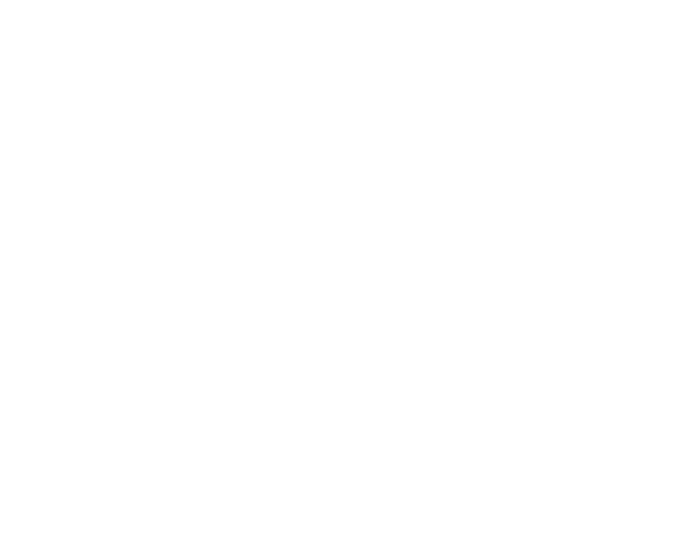
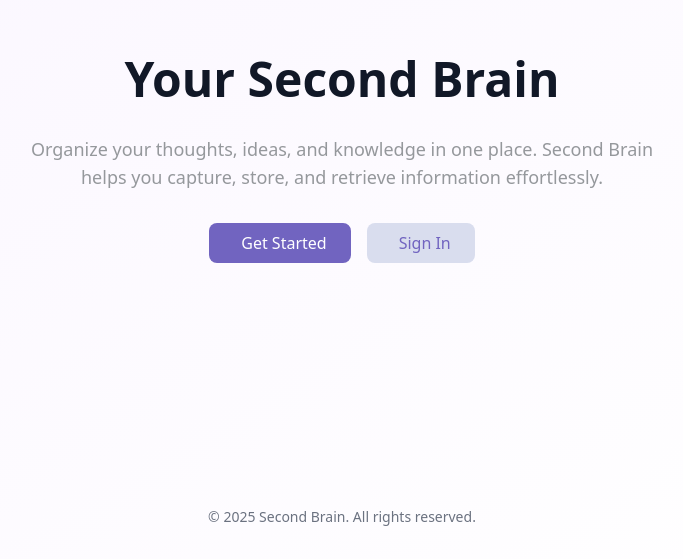
Before and after one commit to deepak-mahto/second-brain, a React (Vite) app in the folder frontend/: page / in a window 1280 px wide. Before the commit this address had no page. Shown: the part 241-800 px from the top of the page, without its empty margins (298-981 px from the left). Built offline with nearby package versions, Linux system fonts and the light colour scheme.

Commit message:
Added signup button

```diff
--- a/frontend/src/App.tsx
+++ b/frontend/src/App.tsx
@@ -2,11 +2,13 @@
 import { Signup } from "./pages/Signup";
 import { BrowserRouter, Routes, Route } from "react-router-dom";
 import { Dashboard } from "./pages/Dashboard";
+import { LandingPage } from "./pages/LandingPage";
 
 function App() {
   return (
     <BrowserRouter>
       <Routes>
+        <Route path="/" element={<LandingPage />} />
         <Route path="/signup" element={<Signup />} />
         <Route path="/signin" element={<Signin />} />
         <Route path="/dashboard" element={<Dashboard />} />
--- /dev/null
+++ b/frontend/src/pages/LandingPage.tsx
@@ -0,0 +1,41 @@
+import { Button } from "../components/Button";
+import { useNavigate } from "react-router-dom";
+
+export function LandingPage() {
+  const navigate = useNavigate();
+  const year = new Date().getFullYear();
+
+  return (
+    <div className="min-h-screen bg-gradient-to-br from-purple-50 to-gray-50 flex flex-col items-center justify-center p-6">
+      <div className="text-center space-y-8 max-w-2xl">
+        <h1 className="text-5xl font-bold text-gray-900">Your Second Brain</h1>
+
+        <p className="text-lg text-gray-600">
+          Organize your thoughts, ideas, and knowledge in one place. Second
+          Brain helps you capture, store, and retrieve information effortlessly.
+        </p>
+
+        <div className="flex justify-center gap-4">
+          <Button
+            onClick={() => navigate("/signup")}
+            variant="primary"
+            text="Get Started"
+            fullWidth={false}
+            startIcon={<></>}
+          />
+          <Button
+            onClick={() => navigate("/signin")}
+            variant="secondary"
+            text="Sign In"
+            fullWidth={false}
+            startIcon={<></>}
+          />
+        </div>
+      </div>
+
+      <footer className="absolute bottom-8 text-sm text-gray-500">
+        © {year} Second Brain. All rights reserved.
+      </footer>
+    </div>
+  );
+}
```
